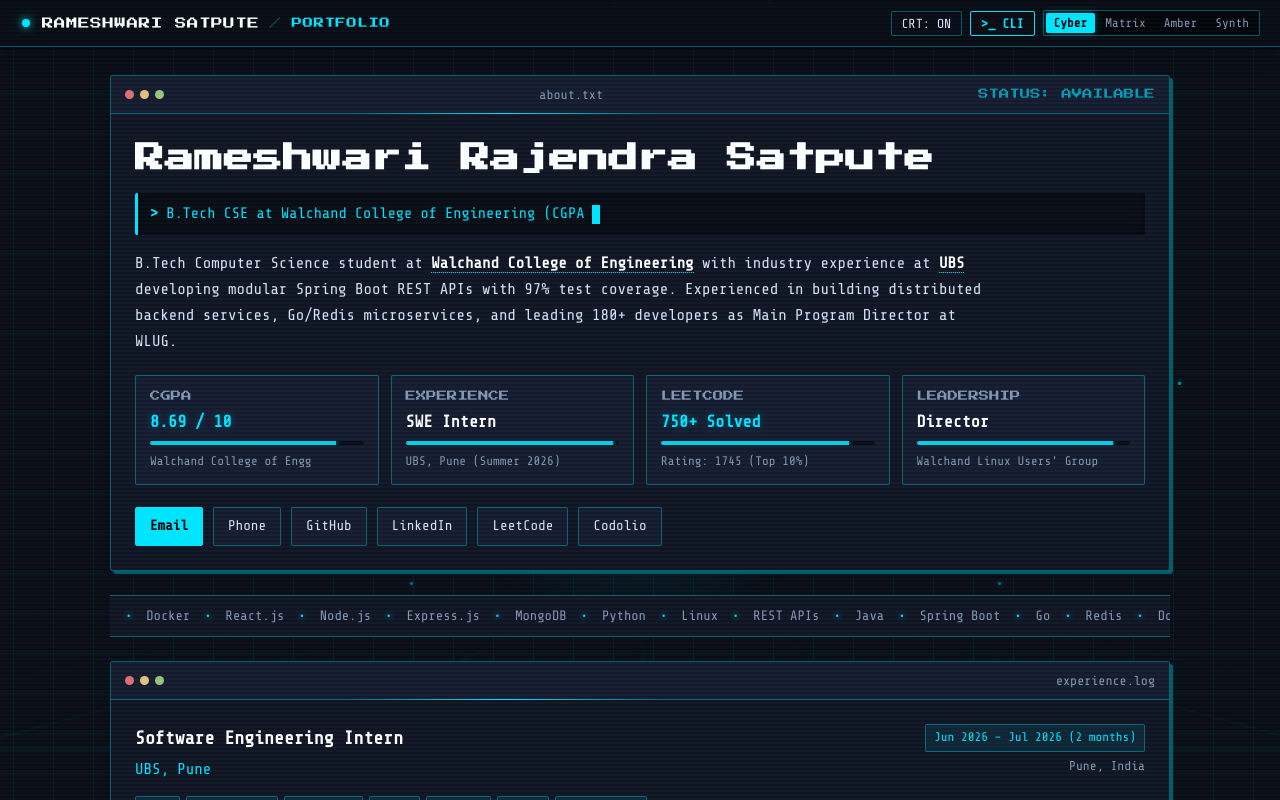
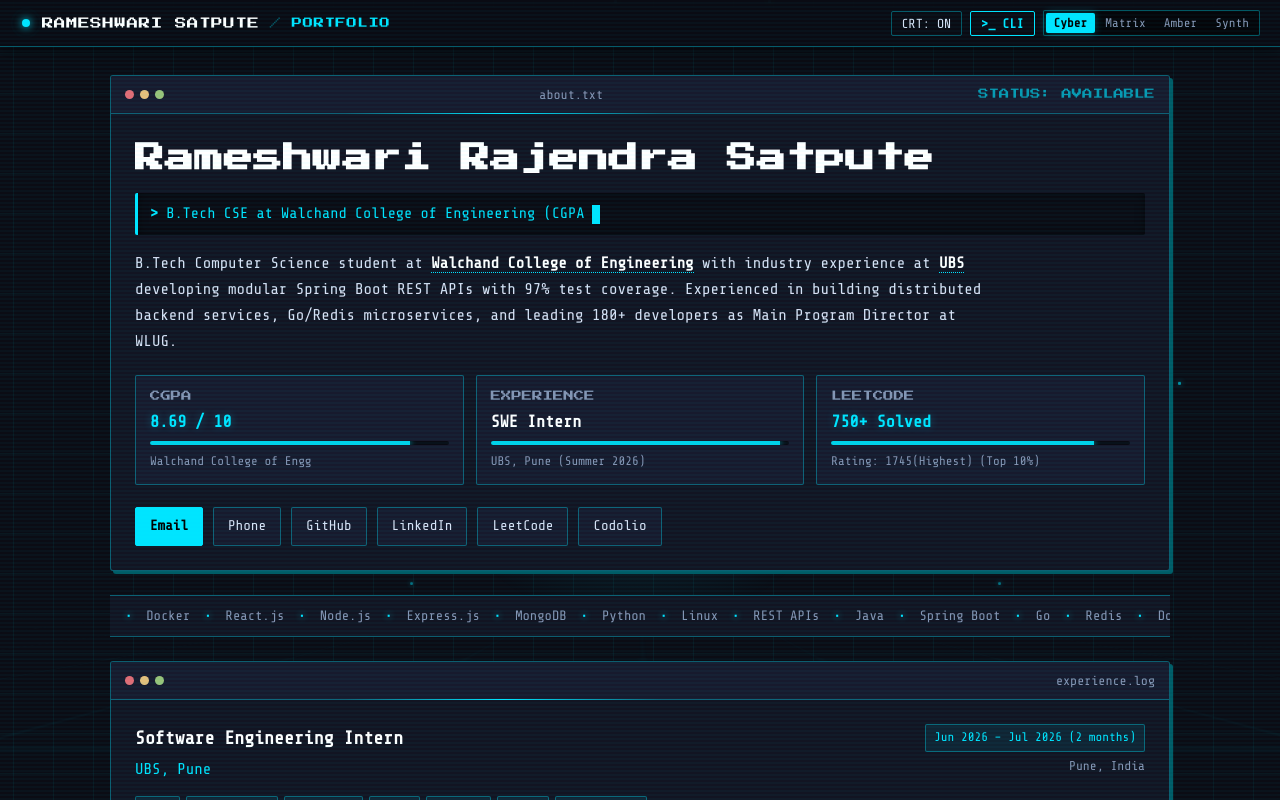
Before and after one commit to RameshwariS/Portfolio, a React (Vite) app: page / in a window 1280 px wide. Shown: the top 800 px of the page. Built offline with nearby package versions, Linux system fonts and the light colour scheme.

Commit message:
leadership section change

```diff
--- a/src/App.jsx
+++ b/src/App.jsx
@@ -520,16 +520,9 @@
                 <div className="metric-meter">
                   <div className="meter-fill" style={{ width: '88%' }} />
                 </div>
-                <span className="metric-sub">Rating: 1745 (Top 10%)</span>
+                <span className="metric-sub">Rating: 1745(Highest) (Top 10%)</span>
               </div>
-              <div className="metric-box">
-                <span className="metric-title">LEADERSHIP</span>
-                <strong className="metric-data">Director</strong>
-                <div className="metric-meter">
-                  <div className="meter-fill" style={{ width: '92%' }} />
-                </div>
-                <span className="metric-sub">Walchand Linux Users' Group</span>
-              </div>
+
             </div>
 
             {/* Contact & Profile Links */}
```
